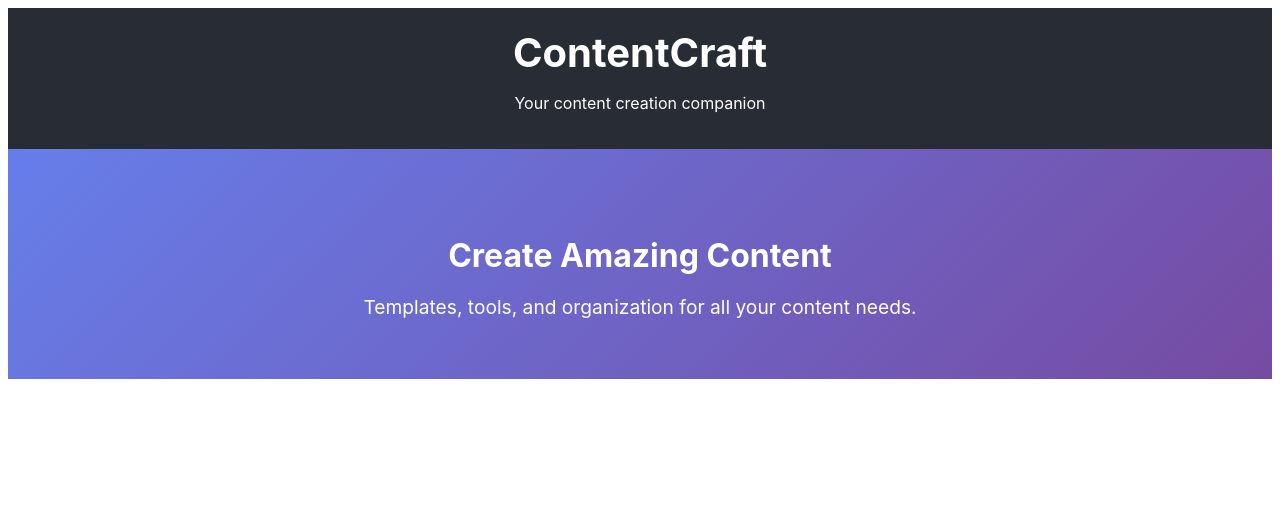
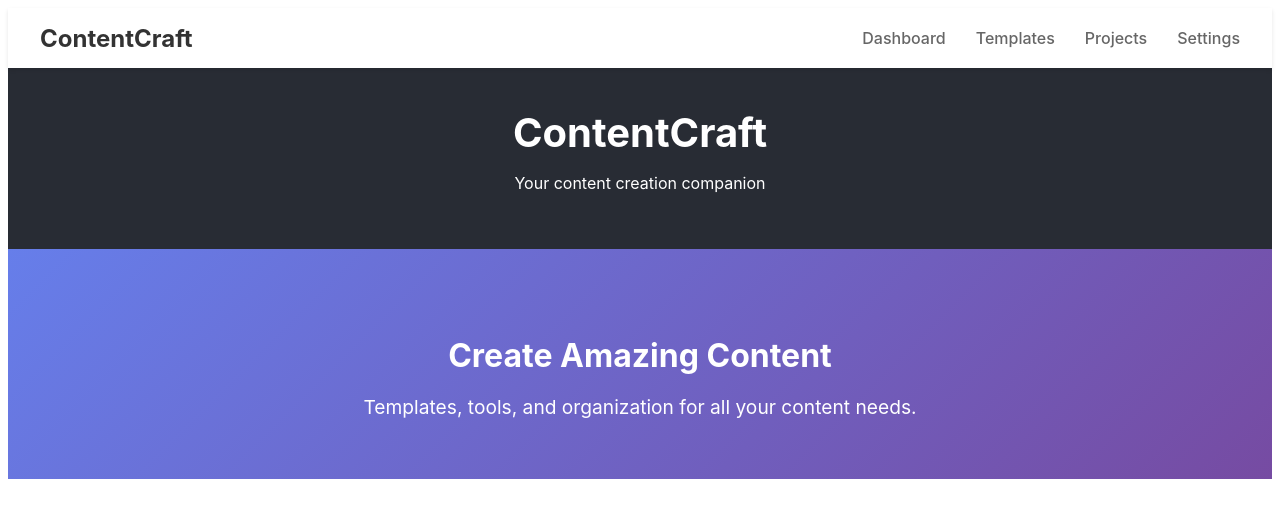
Before and after one commit to AshworthETH/ContentCraft, a React (Create React App) app: page / in a window 1280 px wide. Shown: the top 518 px of the page. Built offline with nearby package versions, Linux system fonts and the light colour scheme.

Commit message:
add navigation bar

```diff
--- a/src/App.css
+++ b/src/App.css
@@ -7,7 +7,7 @@
 
 .App-header {
   background-color: #282c34;
-  padding: 20px;
+  padding: 40px 20px;
   color: white;
 }
 
--- a/src/App.js
+++ b/src/App.js
@@ -1,9 +1,11 @@
 import React from 'react';
 import './App.css';
+import Navigation from './components/Navigation';
 
 function App() {
   return (
     <div className="App">
+      <Navigation />
       <header className="App-header">
         <h1>ContentCraft</h1>
         <p>Your content creation companion</p>
--- /dev/null
+++ b/src/components/Navigation.css
@@ -0,0 +1,43 @@
+.navigation {
+  background-color: #fff;
+  box-shadow: 0 2px 4px rgba(0,0,0,0.1);
+  padding: 0;
+  position: sticky;
+  top: 0;
+  z-index: 100;
+}
+
+.nav-container {
+  max-width: 1200px;
+  margin: 0 auto;
+  display: flex;
+  justify-content: space-between;
+  align-items: center;
+  padding: 0 20px;
+  height: 60px;
+}
+
+.nav-logo h3 {
+  margin: 0;
+  color: #333;
+  font-size: 1.5rem;
+}
+
+.nav-menu {
+  display: flex;
+  list-style: none;
+  margin: 0;
+  padding: 0;
+  gap: 30px;
+}
+
+.nav-menu li a {
+  text-decoration: none;
+  color: #666;
+  font-weight: 500;
+  transition: color 0.3s ease;
+}
+
+.nav-menu li a:hover {
+  color: #667eea;
+}
--- /dev/null
+++ b/src/components/Navigation.js
@@ -0,0 +1,22 @@
+import React from 'react';
+import './Navigation.css';
+
+const Navigation = () => {
+  return (
+    <nav className="navigation">
+      <div className="nav-container">
+        <div className="nav-logo">
+          <h3>ContentCraft</h3>
+        </div>
+        <ul className="nav-menu">
+          <li><a href="#dashboard">Dashboard</a></li>
+          <li><a href="#templates">Templates</a></li>
+          <li><a href="#projects">Projects</a></li>
+          <li><a href="#settings">Settings</a></li>
+        </ul>
+      </div>
+    </nav>
+  );
+};
+
+export default Navigation;
```
